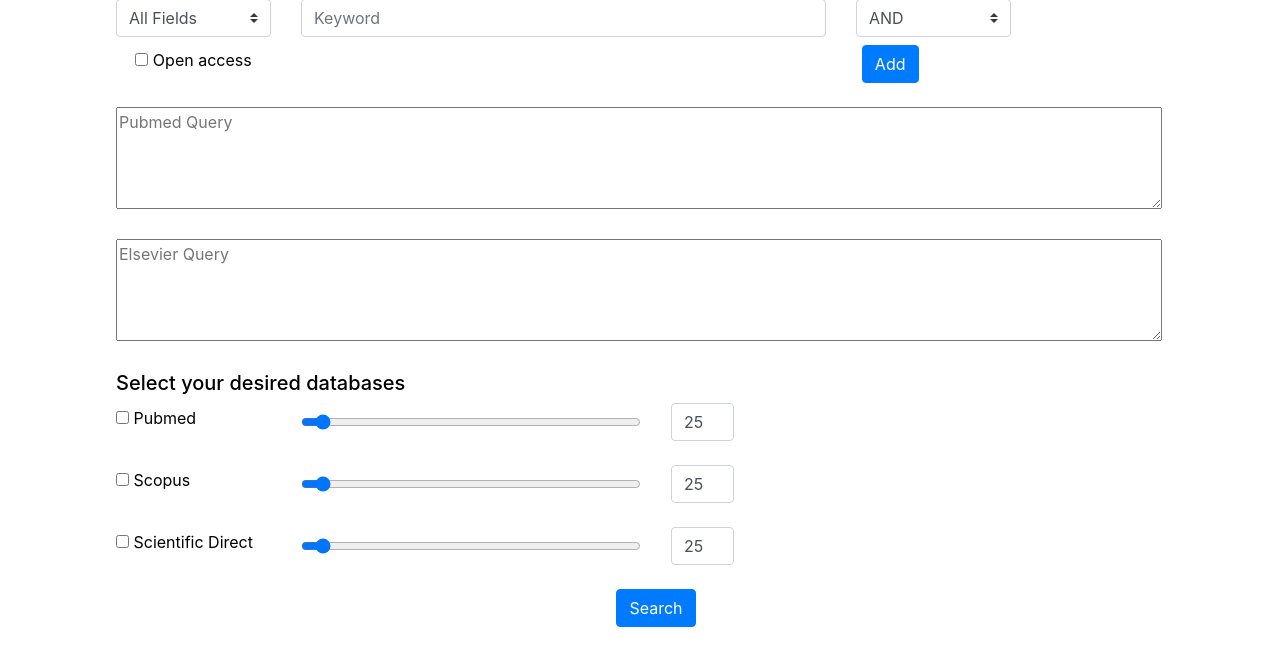
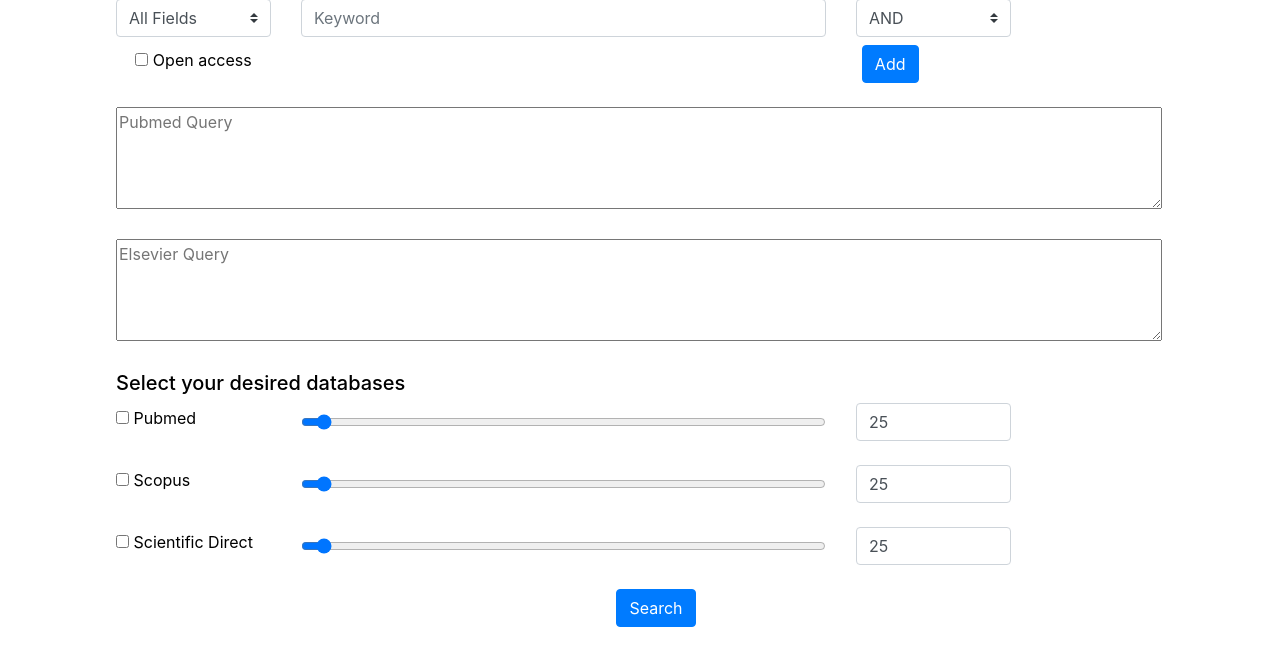
Before and after one commit to omixlab/Mabel, a Flask app: page /articles_extractor/ in a window 1280 px wide. Shown: the part 139-800 px from the top of the page. Run offline with Flask 3, Linux system fonts and the light colour scheme; a user stored in the database is signed in; some libraries are stand-ins or nearby versions.

Commit message:
slider espaçado

```diff
--- a/src/templates/articles_extractor.html
+++ b/src/templates/articles_extractor.html
@@ -34,20 +34,20 @@ Articles Extractor
                 <h5 class="text-justify">Select your desired databases</h5>
                 <div class="row">
                     <div class="col-md-2">{{form.check_pubmed(class='mt-2')}} Pubmed</div>
-                    <div class="col-md-4">{{form.range_pubmed(class='form-control', min=0, max=5000, id='range_pubmed', oninput="outputUpdate(range_pubmed.value)")}}</div>
-                    <div class="col-md-1">{{form.pm_num_of_articles(class='form-control', id='pm_num_of_articles')}}</div>
+                    <div class="col-md-6">{{form.range_pubmed(class='form-control', step=5, min=0, max=5000, id='range_pubmed', oninput="outputUpdate(range_pubmed.value)")}}</div>
+                    <div class="col-md-2">{{form.pm_num_of_articles(class='form-control', id='pm_num_of_articles')}}</div>
                 </div>
                 <br>
                 <div class="row">
                     <div class="col-md-2">{{form.check_scopus(class='mt-2')}} Scopus</div>
-                    <div class="col-md-4">{{form.range_scopus(class='form-control', min=0, max=5000, id='range_scopus', oninput="outputUpdate(range_scopus.value)")}}</div>
-                    <div class="col-md-1">{{form.sc_num_of_articles(class='form-control', id='sc_num_of_articles')}}</div>
+                    <div class="col-md-6">{{form.range_scopus(class='form-control', step=5, min=0, max=5000, id='range_scopus', oninput="outputUpdate(range_scopus.value)")}}</div>
+                    <div class="col-md-2">{{form.sc_num_of_articles(class='form-control', id='sc_num_of_articles')}}</div>
                 </div>
                 <br>
                 <div class="row">
                     <div class="col-md-2">{{form.check_scidir(class='mt-2')}} Scientific Direct</div>
-                    <div class="col-md-4">{{form.range_scidir(class='form-control', min=0, max=5000, id='range_scidir', oninput="outputUpdate(range_scidir.value)")}}</div>
-                    <div class="col-md-1">{{form.sd_num_of_articles(class='form-control', id='sd_num_of_articles')}}</div>
+                    <div class="col-md-6">{{form.range_scidir(class='form-control', min=0, max=5000, step=5, id='range_scidir', oninput="outputUpdate(range_scidir.value)")}}</div>
+                    <div class="col-md-2">{{form.sd_num_of_articles(class='form-control', id='sd_num_of_articles')}}</div>
                 </div>
     </div>
     <br>
```
